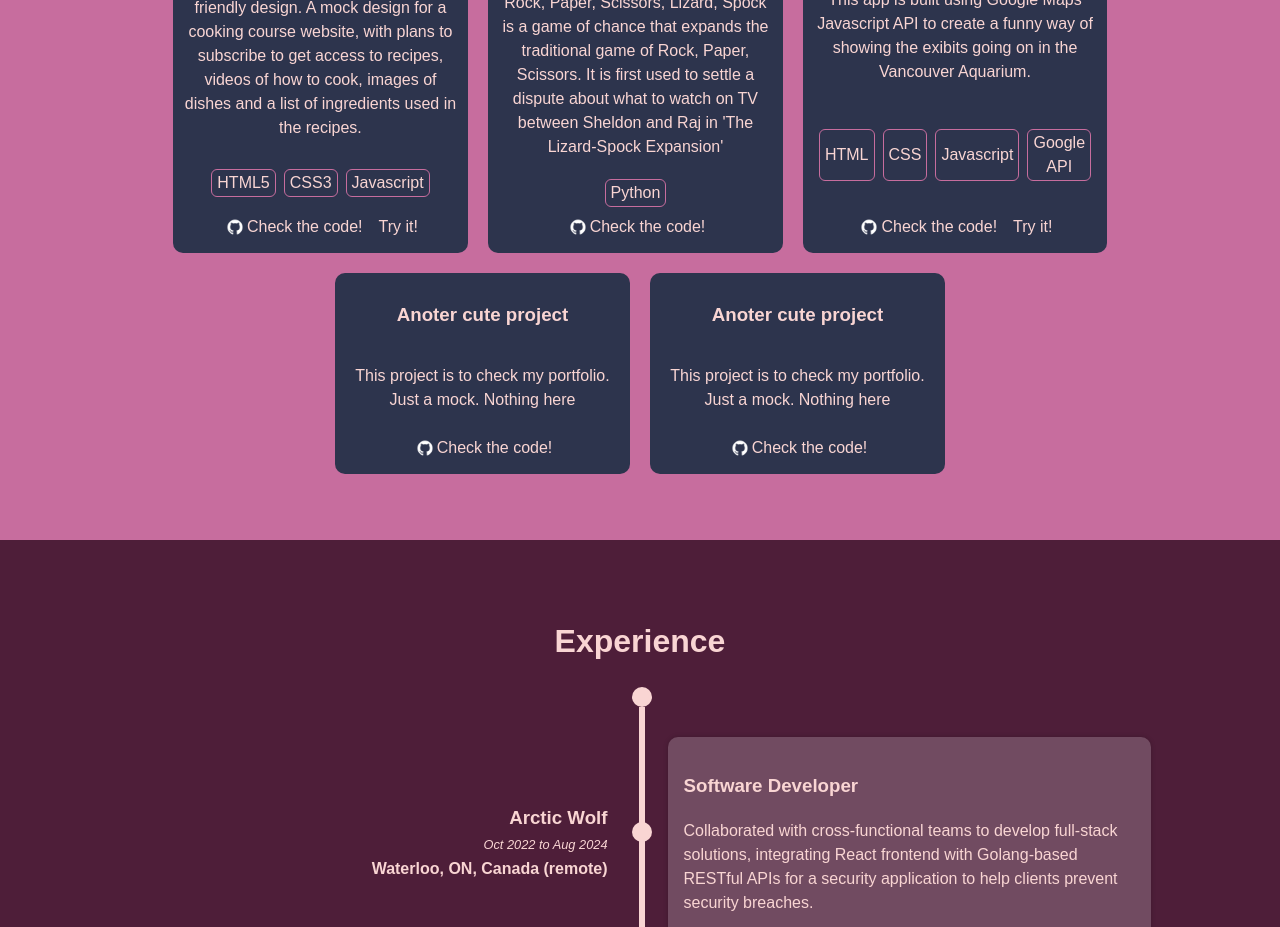
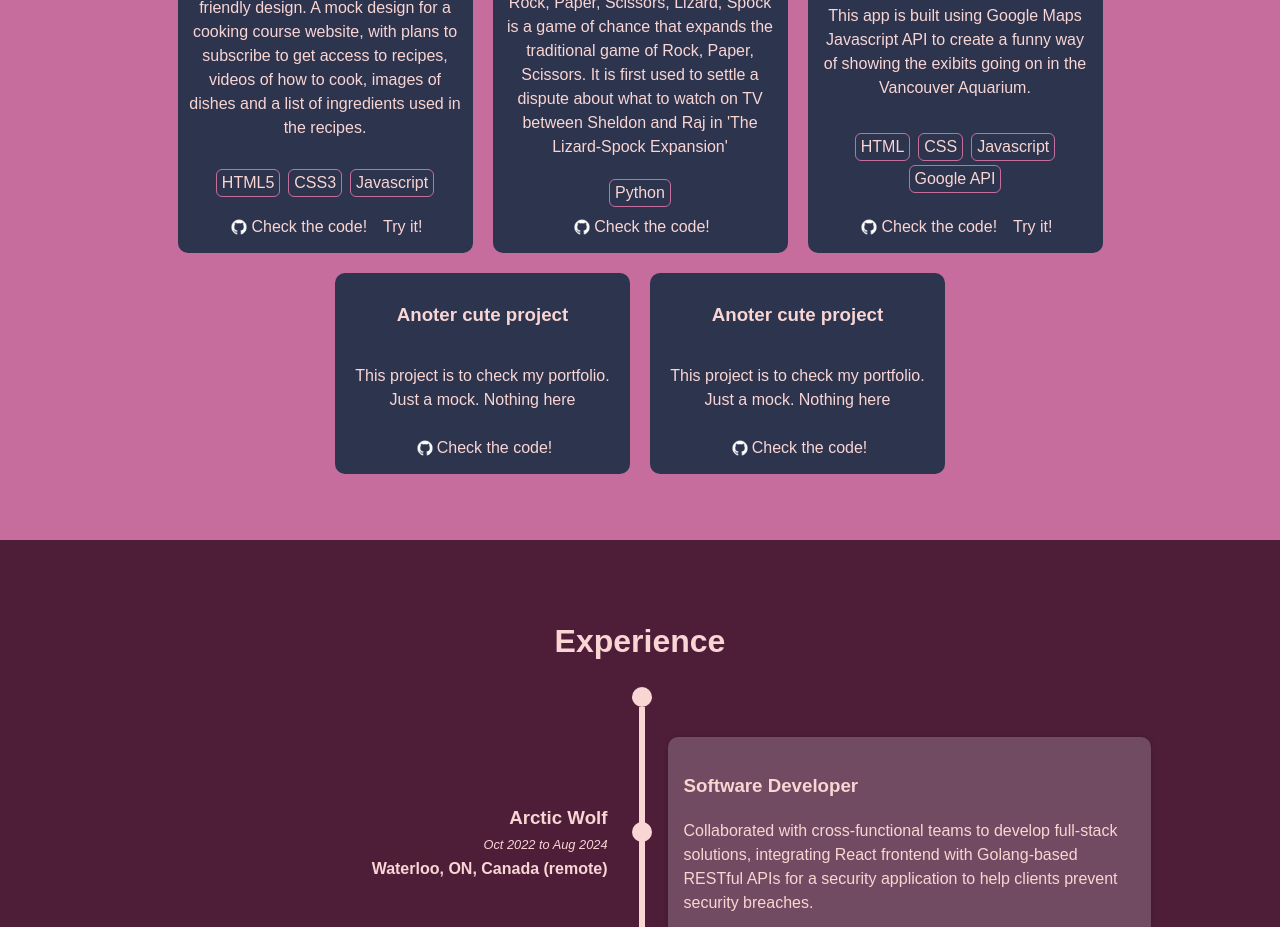
Before and after one commit to laislodi/portfolio, a React (Create React App) app: page / in a window 1280 px wide. Shown: the part 1080-2007 px from the top of the page. Built offline with nearby package versions, Linux system fonts and the light colour scheme.

Commit message:
Ajust Projects styles for small devices and allow wrap

```diff
--- a/src/components/Projects/Projects.css
+++ b/src/components/Projects/Projects.css
@@ -31,6 +31,7 @@
 
 ul.tech-list {
   display: flex;
+  flex-wrap: wrap;
   justify-content: center;
   padding-left: 0;
   margin: 2px;
@@ -109,3 +110,10 @@ img.white {
     flex-basis: 80%;
   }
 }
+
+/* @media (max-width: 400px) {
+  #projects .tech-list {
+    display: flex;
+    flex-wrap: wrap;
+  }
+} */
```
